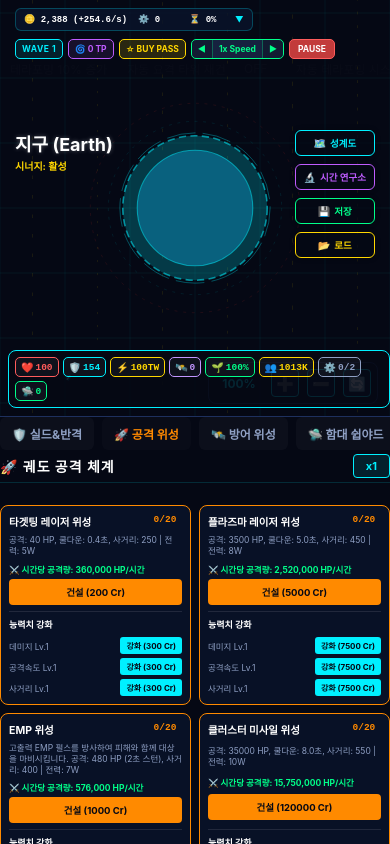
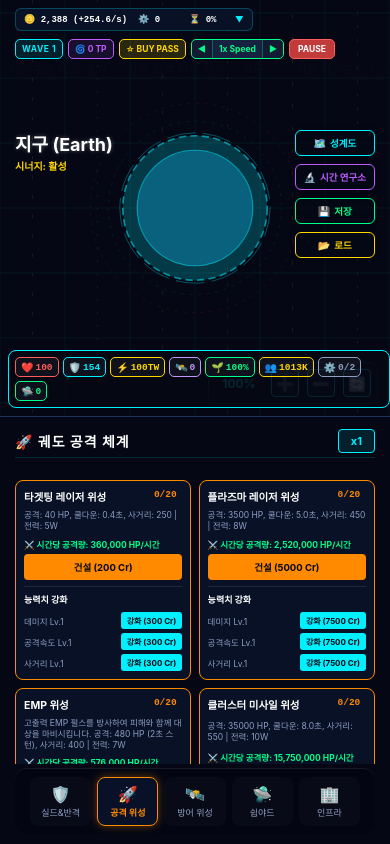
Before and after one commit to cowunclegit/defense_earth, a React Native app: screen /PlanetDetail in a window 390 px wide. Built offline with nearby package versions, Linux system fonts and the light colour scheme.

Commit message:
refactor: optimize game balance parameters and simplify control panel UI in PlanetDetailScreen

```diff
--- a/src/screens/PlanetDetailScreen.jsx
+++ b/src/screens/PlanetDetailScreen.jsx
@@ -177,33 +177,7 @@ export default function PlanetDetailScreen({ route, navigation }) {
         </View>
 
         {/* 하단: 업그레이드 및 기지 건설 제어 영역 */}
-        <View style={styles.controlPanelContainer} pointerEvents="auto">
-          {/* 탭 버튼 가로 스크롤 */}
-          <View style={styles.tabScrollWrapper}>
-            <ScrollView horizontal showsHorizontalScrollIndicator={false} contentContainerStyle={styles.tabScrollView}>
-              {[
-                { id: 'defense_facility', label: '🛡️ 실드&반격', color: '#00f0ff' },
-                { id: 'attack_satellite', label: '🚀 공격 위성', color: '#ff8a00' },
-                { id: 'defense_satellite', label: '🛰️ 방어 위성', color: '#ffd700' },
-                { id: 'shipyard', label: '🛸 함대 쉽야드', color: '#00ff8a' },
-                { id: 'infrastructure', label: '🏢 행성 인프라', color: '#af52de' },
-                { id: 'dev_balance', label: '🔧 밸런스 툴', color: '#ffd700' }
-              ].map(tab => {
-                const isActive = activeTab === tab.id;
-                return (
-                  <TouchableOpacity
-                    key={tab.id}
-                    style={[styles.tabButton, isActive && { borderBottomColor: tab.color, backgroundColor: 'rgba(255,255,255,0.02)' }]}
-                    onPress={() => setActiveTab(tab.id)}
-                  >
-                    <Text style={[styles.tabButtonText, isActive ? { color: tab.color, fontWeight: 'bold' } : { color: '#8fa0c4' }]}>
-                      {tab.label}
-                    </Text>
-                  </TouchableOpacity>
-                );
-              })}
-            </ScrollView>
-          </View>
+        <View style={styles.controlPanel} pointerEvents="auto">
 
           {/* Upgrades Section Header & Multiplier */}
           <View style={styles.gridHeaderRow}>
```
Also changed, not shown: tuned_balance_specs.json (+17 -17 lines).
